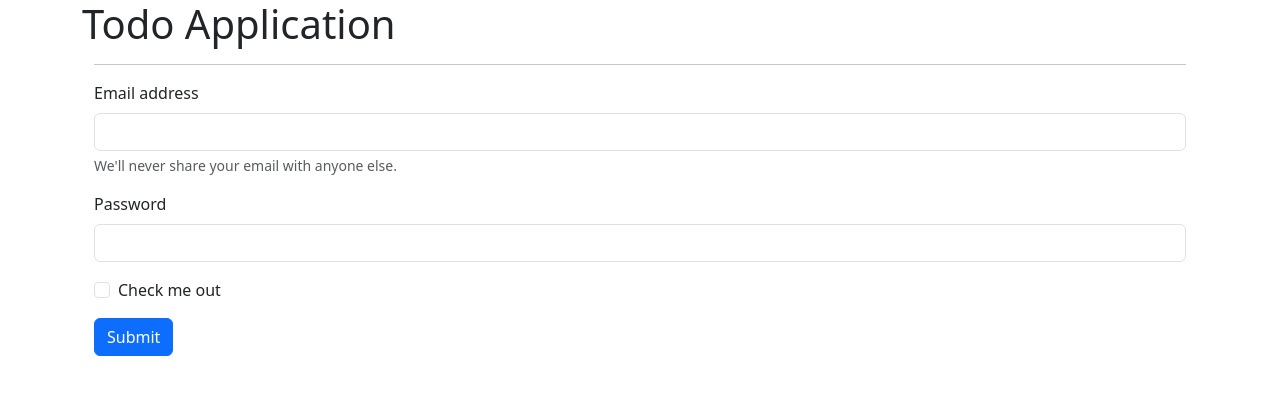
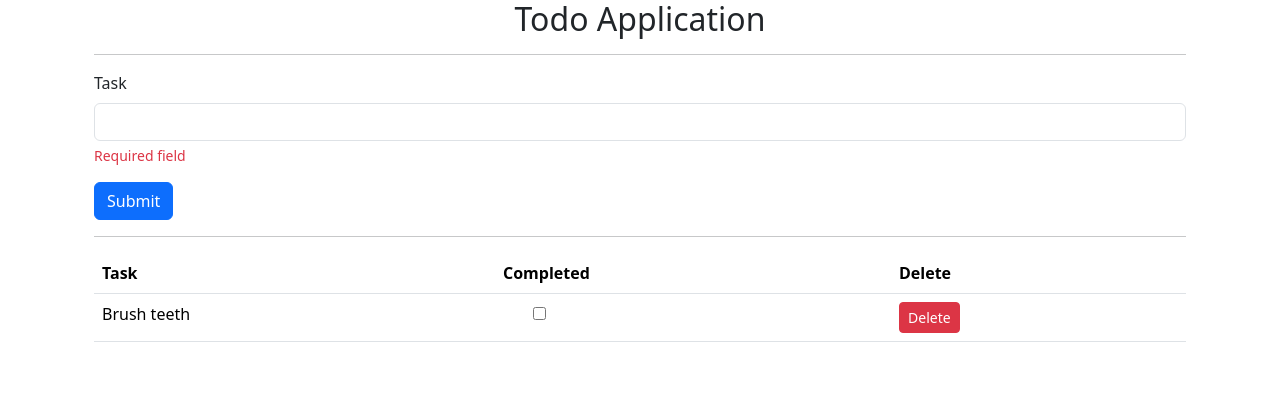
Before and after one commit to SpeedCodeNpo/mini-prj-20231016-todo-dkp, an Angular app: page / in a window 1280 px wide. Shown: the top 394 px of the page. Built offline with nearby package versions, Linux system fonts and the light colour scheme.

Commit message:
Added layout content and style

```diff
--- a/src/app/todo-list/todo-list.component.css
+++ b/src/app/todo-list/todo-list.component.css
@@ -0,0 +1,12 @@
+h1 {
+    text-align: center;
+    font-size: 2rem;
+}
+
+#submitButton {
+    margin-top: 20px;
+}
+
+#myCheckbox{
+    margin-left: 30px;
+}
--- a/src/app/todo-list/todo-list.component.html
+++ b/src/app/todo-list/todo-list.component.html
@@ -4,25 +4,38 @@
   <hr>
   <form>
     <div class="mb-3">
-      <label for="exampleInputEmail1" class="form-label">Email address</label>
+      <label for="taskFieldId" class="form-label">Task</label>
       <input
-        type="email"
+        type="text"
         class="form-control"
-        id="exampleInputEmail1"
-        aria-describedby="emailHelp"
+        id="taskFieldId"
       />
-      <div id="emailHelp" class="form-text">
-        We'll never share your email with anyone else.
+      <div id="erroMessage" class="form-text text-danger">
+        Required field
       </div>
     </div>
-    <div class="mb-3">
-      <label for="exampleInputPassword1" class="form-label">Password</label>
-      <input type="password" class="form-control" id="exampleInputPassword1" />
-    </div>
-    <div class="mb-3 form-check">
-      <input type="checkbox" class="form-check-input" id="exampleCheck1" />
-      <label class="form-check-label" for="exampleCheck1">Check me out</label>
-    </div>
-    <button type="submit" class="btn btn-primary">Submit</button>
+
+
+    <button type="submitButton" class="btn btn-primary">Submit</button>
   </form>
+
+  <hr>
+
+  <table class="table">
+    <thead>
+      <tr>
+        <th scope="col">Task</th>
+        <th scope="col">Completed</th>
+        <th scope="col">Delete</th>
+      </tr>
+    </thead>
+    <tbody>
+      <tr>
+        <td>Brush teeth</td>
+        <td><input id="myCheckbox" type="checkbox"></td>
+        <td><button class="btn btn-danger btn-sm">Delete</button></td>
+      </tr>
+    </tbody>
+  </table>
+
 </div>
```
